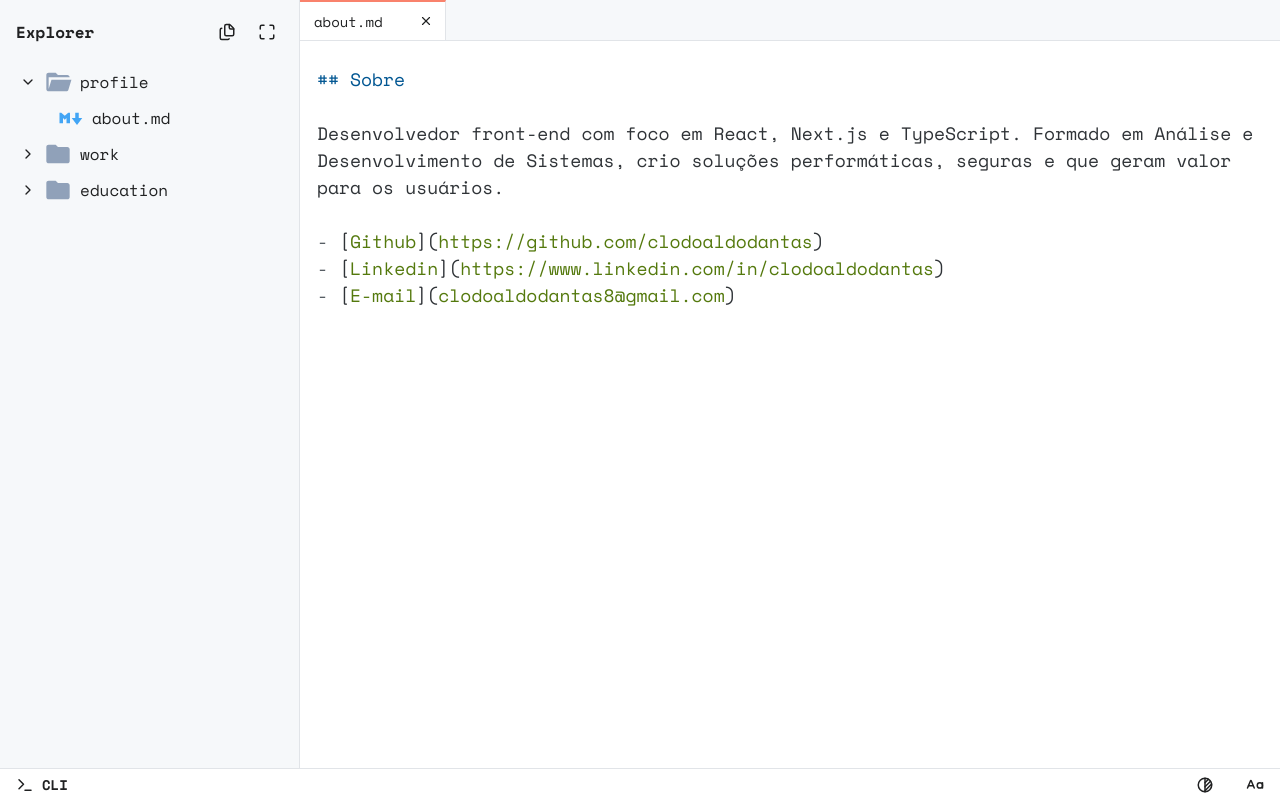
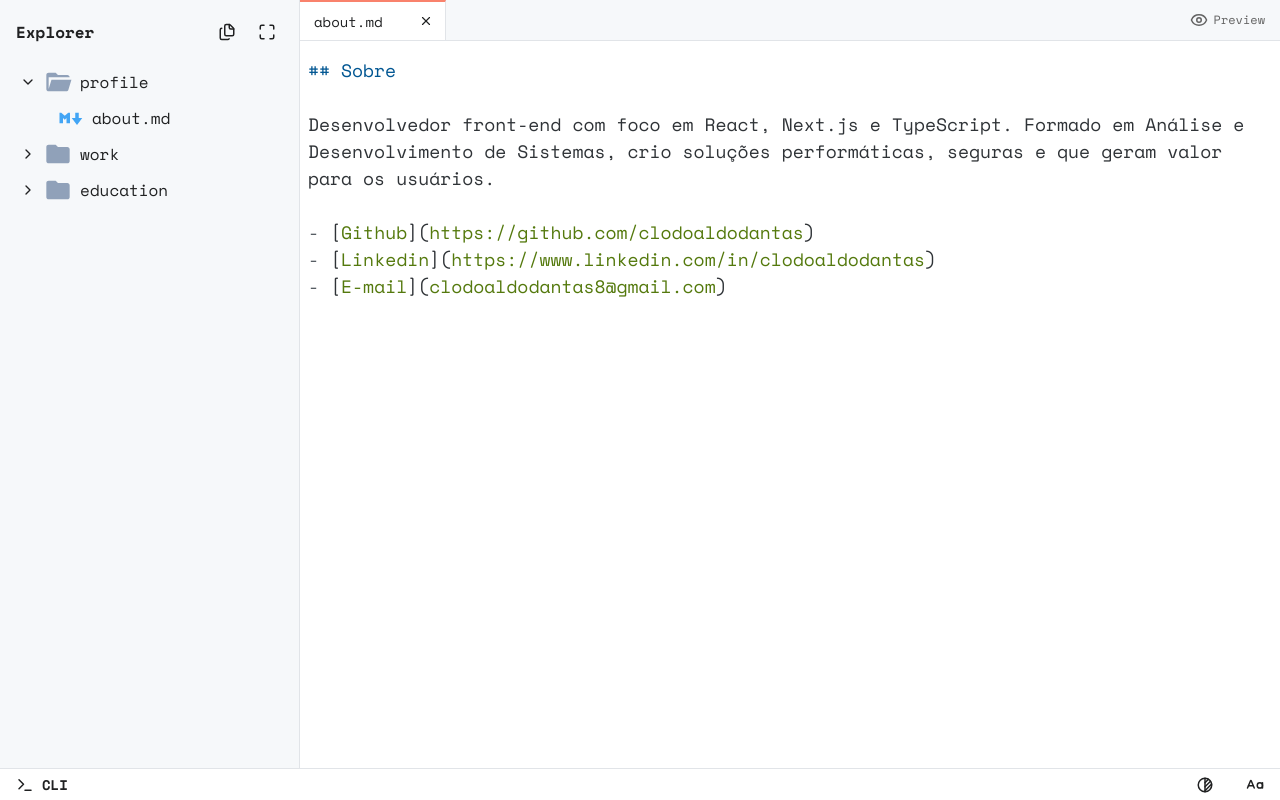
Before and after one commit to ClodoaldoDantas/clodoaldo.dev, a Next.js app: page /docs/about in a window 1280 px wide. Built offline with nearby package versions, Linux system fonts and the light colour scheme.

Commit message:
feat: add markdown preview toggle

```diff
--- a/package.json
+++ b/package.json
@@ -20,7 +20,9 @@
     "radix-ui": "^1.4.3",
     "react": "19.2.3",
     "react-dom": "19.2.3",
+    "react-markdown": "^10.1.0",
     "react-syntax-highlighter": "^15.6.6",
+    "remark-gfm": "^4.0.1",
     "zustand": "^5.0.8"
   },
   "devDependencies": {
--- a/src/app/docs/[slug]/_components/current-file/index.tsx
+++ b/src/app/docs/[slug]/_components/current-file/index.tsx
@@ -1,13 +1,24 @@
-import { XIcon } from "lucide-react";
+"use client";
+
+import { CodeIcon, EyeIcon, XIcon } from "lucide-react";
 import Link from "next/link";
 import styles from "./styles.module.scss";
 
 type CurrentFileProps = {
   filename: string;
   extension?: string;
+  isPreview: boolean;
+  onTogglePreview: () => void;
 };
 
-export function CurrentFile({ filename, extension = ".md" }: CurrentFileProps) {
+export function CurrentFile({
+  filename,
+  extension = ".md",
+  isPreview,
+  onTogglePreview,
+}: CurrentFileProps) {
+  const actionLabel = isPreview ? "Ver código" : "Abrir preview";
+
   return (
     <div className={styles.tabBar} data-testid="active-tab">
       <div className={styles.file}>
@@ -24,6 +35,20 @@ export function CurrentFile({ filename, extension = ".md" }: CurrentFileProps) {
           <XIcon size={14} />
         </Link>
       </div>
+
+      <div className={styles.actions}>
+        <button
+          type="button"
+          className={styles.actionButton}
+          aria-label={actionLabel}
+          aria-pressed={isPreview}
+          title={actionLabel}
+          onClick={onTogglePreview}
+        >
+          {isPreview ? <CodeIcon size={18} /> : <EyeIcon size={18} />}
+          <span>{isPreview ? "Código" : "Preview"}</span>
+        </button>
+      </div>
     </div>
   );
 }
--- a/src/app/docs/[slug]/_components/current-file/styles.module.scss
+++ b/src/app/docs/[slug]/_components/current-file/styles.module.scss
@@ -1,4 +1,7 @@
 .tabBar {
+  display: flex;
+  align-items: stretch;
+  justify-content: space-between;
   background-color: var(--color-canvas-inset);
   border-bottom: 1px solid var(--border-color);
 }
@@ -27,3 +30,32 @@
     background-color: var(--close-button-hover-color);
   }
 }
+
+.actions {
+  display: flex;
+  align-items: center;
+  padding: 0 0.5rem;
+}
+
+.actionButton {
+  display: inline-flex;
+  align-items: center;
+  justify-content: center;
+  gap: 0.375rem;
+  padding: 0.375rem;
+  border: 1px solid transparent;
+  border-radius: 0.375rem;
+  background: transparent;
+  color: var(--text-muted);
+  font-size: 0.75rem;
+
+  &:hover {
+    background-color: var(--item-hover-bg);
+    color: var(--text-color);
+  }
+
+  &:focus-visible {
+    outline: 2px solid var(--search-focus-border);
+    outline-offset: 2px;
+  }
+}
--- /dev/null
+++ b/src/app/docs/[slug]/_components/document-viewer/index.tsx
@@ -0,0 +1,29 @@
+"use client";
+
+import { useState } from "react";
+import { CurrentFile } from "@/app/docs/[slug]/_components/current-file";
+import { Editor } from "@/app/docs/[slug]/_components/editor";
+import pageStyles from "../../page.module.scss";
+
+type DocumentViewerProps = {
+  filename: string;
+  content: string;
+};
+
+export function DocumentViewer({ filename, content }: DocumentViewerProps) {
+  const [isPreview, setIsPreview] = useState(false);
+
+  return (
+    <>
+      <CurrentFile
+        filename={filename}
+        isPreview={isPreview}
+        onTogglePreview={() => setIsPreview((current) => !current)}
+      />
+
+      <div className={pageStyles.container}>
+        <Editor content={content} isPreview={isPreview} />
+      </div>
+    </>
+  );
+}
--- a/src/app/docs/[slug]/_components/editor/index.tsx
+++ b/src/app/docs/[slug]/_components/editor/index.tsx
@@ -1,19 +1,27 @@
 "use client";
 
 import { useEffect, useState } from "react";
+import Markdown from "react-markdown";
 import SyntaxHighlighter from "react-syntax-highlighter";
 import {
   stackoverflowDark,
   stackoverflowLight,
 } from "react-syntax-highlighter/dist/esm/styles/hljs";
+import remarkGfm from "remark-gfm";
 import { usePreferencesStore } from "@/store/preferences";
+import styles from "./styles.module.scss";
 
 type EditorProps = {
   content: string;
   language?: string;
+  isPreview: boolean;
 };
 
-export function Editor({ content, language = "markdown" }: EditorProps) {
+export function Editor({
+  content,
+  language = "markdown",
+  isPreview,
+}: EditorProps) {
   const theme = usePreferencesStore((state) => state.theme);
   const [isDarkMode, setIsDarkMode] = useState(false);
 
@@ -27,13 +35,28 @@ export function Editor({ content, language = "markdown" }: EditorProps) {
   }, [theme]);
 
   return (
+    <section className={styles.viewer}>
+      {isPreview ? (
+        <article className={styles.preview} data-testid="markdown-preview">
+          <Markdown remarkPlugins={[remarkGfm]}>{content}</Markdown>
+        </article>
+      ) : (
+        <div data-testid="markdown-source">
           <SyntaxHighlighter
             language={language}
             style={isDarkMode ? stackoverflowDark : stackoverflowLight}
-      customStyle={{ fontSize: 18, background: "transparent" }}
+            customStyle={{
+              fontSize: 18,
+              margin: 0,
+              padding: 0,
+              background: "transparent",
+            }}
             wrapLongLines
           >
             {content}
           </SyntaxHighlighter>
+        </div>
+      )}
+    </section>
   );
 }
--- /dev/null
+++ b/src/app/docs/[slug]/_components/editor/styles.module.scss
@@ -0,0 +1,109 @@
+.viewer {
+  max-width: 75rem;
+}
+
+.preview {
+  color: var(--text-color);
+  line-height: 1.7;
+  overflow-wrap: anywhere;
+
+  h1,
+  h2,
+  h3,
+  h4,
+  h5,
+  h6 {
+    margin: 1.5rem 0 0.75rem;
+    line-height: 1.3;
+  }
+
+  h1 {
+    font-size: 2rem;
+  }
+
+  h2 {
+    font-size: 1.5rem;
+  }
+
+  h3 {
+    font-size: 1.25rem;
+  }
+
+  > :first-child {
+    margin-top: 0;
+  }
+
+  p,
+  ul,
+  ol,
+  blockquote,
+  pre,
+  table {
+    margin: 0 0 1rem;
+  }
+
+  ul,
+  ol {
+    padding-left: 1.75rem;
+  }
+
+  li + li {
+    margin-top: 0.25rem;
+  }
+
+  a {
+    color: var(--primary);
+    text-decoration: underline;
+    text-underline-offset: 0.15em;
+  }
+
+  blockquote {
+    padding-left: 1rem;
+    border-left: 3px solid var(--border-color);
+    color: var(--text-muted);
+  }
+
+  table {
+    display: block;
+    width: 100%;
+    overflow-x: auto;
+    border-collapse: collapse;
+  }
+
+  th,
+  td {
+    padding: 0.5rem 0.75rem;
+    border: 1px solid var(--border-color);
+    text-align: left;
+  }
+
+  th {
+    background-color: var(--color-canvas-inset);
+  }
+
+  pre {
+    overflow-x: auto;
+    padding: 1rem;
+    border-radius: 0.375rem;
+    background-color: var(--color-canvas-inset);
+  }
+
+  code {
+    padding: 0.125rem 0.25rem;
+    border-radius: 0.25rem;
+    background-color: var(--color-canvas-inset);
+    font-family: monospace;
+    font-size: 0.9em;
+  }
+
+  pre code {
+    padding: 0;
+    background: transparent;
+  }
+
+  hr {
+    margin: 1.5rem 0;
+    border: 0;
+    border-top: 1px solid var(--border-color);
+  }
+}
--- a/src/app/docs/[slug]/page.tsx
+++ b/src/app/docs/[slug]/page.tsx
@@ -1,9 +1,7 @@
 import { notFound } from "next/navigation";
-import { CurrentFile } from "@/app/docs/[slug]/_components/current-file";
-import { Editor } from "@/app/docs/[slug]/_components/editor";
+import { DocumentViewer } from "@/app/docs/[slug]/_components/document-viewer";
 import { getSlug } from "@/utils/get-slug";
 import { getAllDocuments, getDocument } from "@/utils/markdown";
-import styles from "./page.module.scss";
 
 export async function generateStaticParams() {
   const documents = getAllDocuments();
@@ -25,13 +23,5 @@ export default async function DocsPage({ params }: DocsPageProps) {
     notFound();
   }
 
-  return (
-    <>
-      <CurrentFile filename={slug} />
-
-      <div className={styles.container}>
-        <Editor content={content} />
-      </div>
-    </>
-  );
+  return <DocumentViewer key={slug} filename={slug} content={content} />;
 }
```
Also changed, not shown: 2 other files (tests, documents, lock files or other folders). Lines whose indentation alone changed are shown as unchanged.
